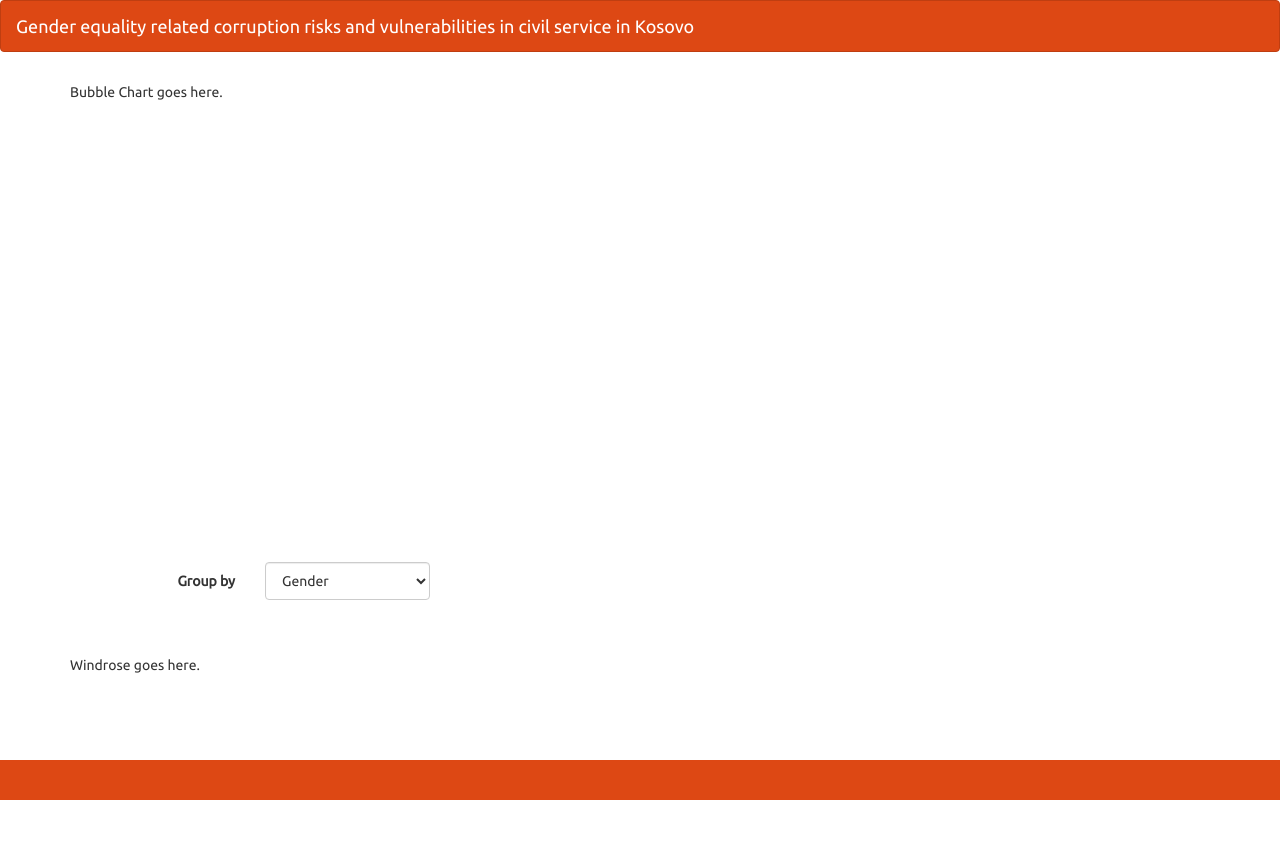
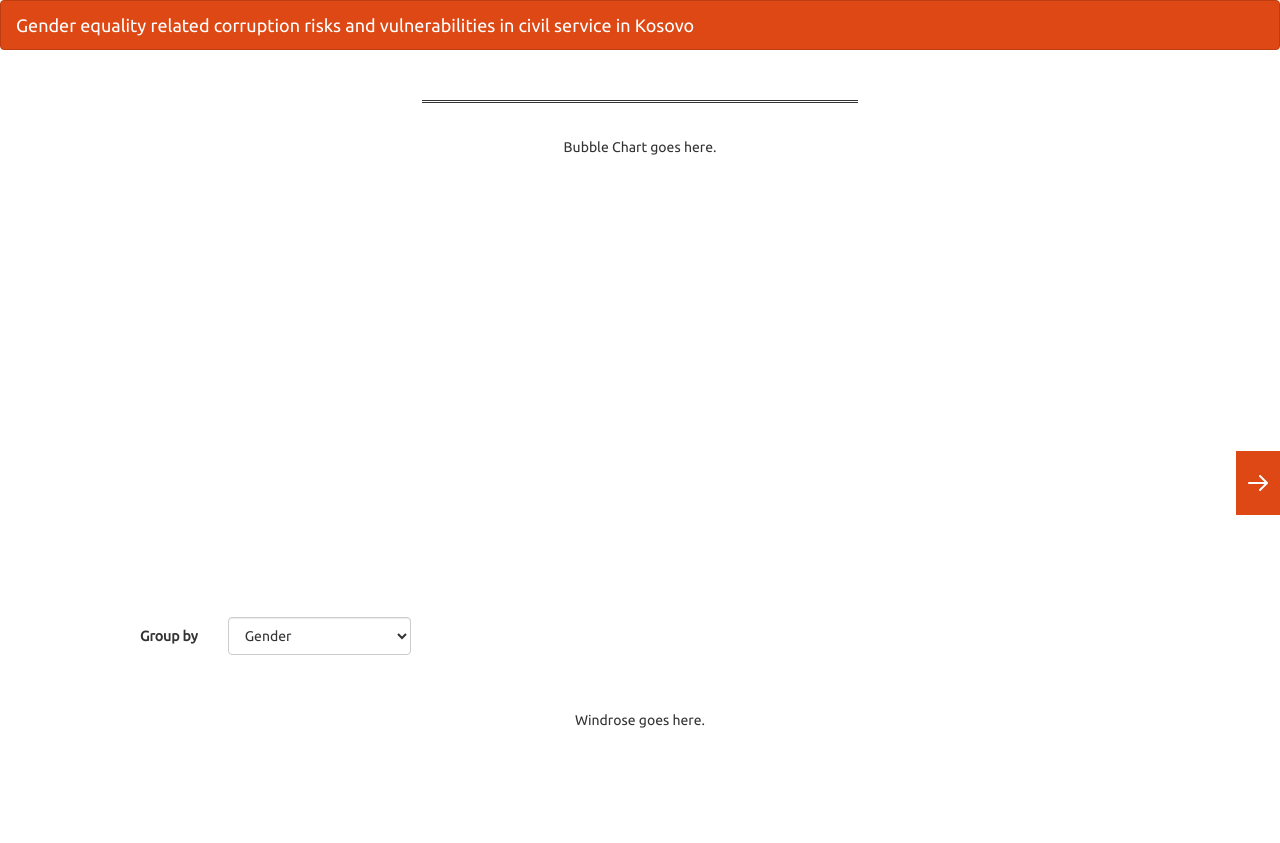
Before and after one commit to opendatakosovo/undp-gsc-viz, a Flask app: template ugcv/templates/multichoice.html in a window 1280 px wide. Before the commit the page ends 800 px from the top, so only its background shows below. Run offline with Flask 2, Linux system fonts and the light colour scheme; the template is opened without the code that fills it: most values are stand-ins (such as "Sample title", 1, 10 or a date in 2020); some libraries are stand-ins or nearby versions.

Commit message:
implemented page navigation

```diff
--- /dev/null
+++ b/ugcv/static/pagenav.css
@@ -0,0 +1,189 @@
+*, *:after, *:before {
+    -webkit-box-sizing: border-box;
+    -moz-box-sizing: border-box;
+    box-sizing: border-box;
+}
+
+html, body, section, .container, .codrops-header {
+    height: 100%;
+}
+
+
+section {
+    padding: 1em;
+    text-align: center;
+    position: relative;
+    margin: 0px;
+    height: calc(100% - 80px);
+    overflow: hidden;
+}
+
+/* SVG wrap - hide SVG arrows */
+.svg-wrap {
+    position: absolute;
+    width: 0px;
+    height: 0px;
+    overflow: hidden;
+}
+
+nav a {
+    position: absolute;
+    top: 50%;
+    display: block;
+    outline: none;
+    text-align: left;
+    z-index: 1000;
+    -webkit-transform: translateY(-50%);
+    transform: translateY(-50%);
+}
+
+nav a.prev {
+    left: 0;
+}
+
+nav a.next {
+    right: 0;
+}
+
+nav a svg {
+    display: block;
+    margin: 0 auto;
+    padding: 0;
+}
+
+/*--------------------*/
+/* Grow Pop */
+/*--------------------*/
+.nav-growpop .icon-wrap {
+    position: relative;
+    z-index: 100;
+    display: block;
+    padding: 20px 10px;
+    border: 0px solid #dd4814;
+    background: #dd4814;
+    -webkit-transition: border-width 0.3s 0.15s;
+    transition: border-width 0.3s 0.15s;
+}
+
+.nav-growpop svg.icon {
+    fill: #fff;
+}
+
+.nav-growpop div {
+    position: absolute;
+    top: 50%;
+    padding: 20px;
+    width: 360px;
+    height: 144px;
+    background: #fff;
+    opacity: 0;
+    -webkit-transition: -webkit-transform 0.3s, opacity 0.3s;
+    transition: transform 0.3s, opacity 0.3s;
+}
+
+.nav-growpop a.prev div {
+    left: 0;
+    padding: 20px 20px 20px 70px;
+    /*padding: 20px 140px 20px 70px;*/ /* uncomment this if we want to add image */
+    text-align: right;
+    -webkit-transform: translateY(-50%) translateX(-100%) scale(0.75);
+    transform: translateY(-50%) translateX(-100%) scale(0.75);
+}
+
+.nav-growpop a.next div {
+    right: 0;
+    padding: 20px 70px 20px 20px;
+    /* padding: 20px 70px 20px 140px; */ /* uncomment this if we want to add image */
+    -webkit-transform: translateY(-50%) translateX(100%) scale(0.75);
+    transform: translateY(-50%) translateX(100%) scale(0.75);
+}
+
+.nav-growpop span {
+    display: block;
+    padding-bottom: 5px;
+    border-bottom: 1px solid #ddd;
+    color: #cdcdcd;
+    text-transform: uppercase;
+    letter-spacing: 1px;
+    font-weight: 400;
+    font-size: 0.7em;
+    line-height: 1.2;
+}
+
+.nav-growpop h3 {
+    margin: 0;
+    padding: 8px 0 10px;
+    color: #818181;
+    font-weight: 300;
+    font-size: 1.325em;
+    line-height: 1.2;
+}
+
+.nav-growpop div p {
+    margin: 0;
+    color: #b24e44;
+    font-style: italic;
+    font-size: 75%;
+    font-family: "Lucida Bright", Georgia, serif;
+}
+
+.nav-growpop img {
+    position: absolute;
+    top: 20px;
+}
+
+.nav-growpop a.prev img {
+    right: 20px;
+}
+
+.nav-growpop a.next img {
+    left: 20px;
+}
+
+.nav-growpop a:hover .icon-wrap {
+    border-top-width: 40px;
+    border-bottom-width: 40px;
+    -webkit-transition-delay: 0s;
+    transition-delay: 0s;
+}
+
+.nav-growpop a:hover div {
+    opacity: 1;
+    -webkit-transition-delay: 0.3s;
+    transition-delay: 0.3s;
+    -webkit-transform: translateY(-50%) translateX(0) scale(1);
+    transform: translateY(-50%) translateX(0) scale(1);
+}
+
+@media screen and (max-width: 520px) {
+    .nav-slide a.prev,
+    .nav-reveal a.prev,
+    .nav-doubleflip a.prev,
+    .nav-fillslide a.prev,
+    .nav-growpop a.prev {
+        -webkit-transform-origin: 0% 50%;
+        transform-origin: 0% 50%;
+    }
+
+    .nav-slide a.next,
+    .nav-reveal a.next,
+    .nav-doubleflip a.next,
+    .nav-fillslide a.next,
+    .nav-growpop a.next {
+        -webkit-transform-origin: 100% 50%;
+        transform-origin: 100% 50%;
+    }
+
+    .nav-slide a,
+    .nav-reveal a,
+    .nav-doubleflip a,
+    .nav-fillslide a {
+        -webkit-transform: scale(0.6);
+        transform: scale(0.6);
+    }
+
+    .nav-growpop a {
+        -webkit-transform: translateY(-50%) scale(0.6);
+        transform: translateY(-50%) scale(0.6);
+    }
+}
--- a/ugcv/static/style.css
+++ b/ugcv/static/style.css
@@ -1,21 +1,3 @@
-/* Sticky footer styles
--------------------------------------------------- */
-html {
-  position: relative;
-  min-height: 100%;
-}
-body {
-  /* Margin bottom by footer height */
-  margin-bottom: 80px;
-}
-
-.center {
-    margin-left: auto;
-    margin-right: auto;
-    width: 70%;
-    background-color: #b0e0e6;
-}
-
  /* Fancy HR */
 hr.style-eight {
   padding: 0;
@@ -23,6 +5,8 @@
   border-top: medium double #333;
   color: #333;
   text-align: center;
+  margin-left:33%;
+  margin-right:33%
 }
 hr.style-eight:after {
   content: "§";
@@ -34,37 +18,7 @@
   background: white;
 }
 
-h1.page-title {
+/* Page title */
+h3.page-title {
   text-align: center;
-  text-transform: uppercase;
 }
-
-.category-selection-box {
-  padding-top: 20px;
-  padding-bottom: 20px;
-  padding-left: 20px;
-  padding-right: 20px;
-  background-color: #dd4814;
-}
-
-.category-selection-box .text{
-  color: white;
-  text-transform: uppercase;
-}
-
-#map {
-  height: 600px;
-}
-
-.push-for-footer{
-  height: 40px;
-}
-
-.footer {
-  position: absolute;
-  bottom: 0;
-  width: 100%;
-  /* Set the fixed height of the footer here */
-  height: 40px;
-  background-color: #dd4814;
-}
--- a/ugcv/static/utils.js
+++ b/ugcv/static/utils.js
@@ -1,6 +1,6 @@
 var QUESTIONS_ANSWERS_DICT = {
     "q1": {
-        "question": "Which of these practices within the workplaca do you think are corrupt?",
+        "question": "Which of these practices within the workplace do you think are corrupt?",
         "answers": {
             "a1": "Accepting gifts or hospitality from a civil servant",
             "a2": "Taking supplies or materials from work for home use",
@@ -27,8 +27,18 @@
             "a6": "Trading in influence"
         }
     },
-    "q5": {
-        "question": "What best describe the corruption you witnessed?",
+    "q3": {
+        "question": "How prevalent do you believe corruption is in the civil of your country?",
+        "answers": {
+            "a1": "Not prevalent",
+            "a2": "A bit prevalent",
+            "a3": "Somewhat prevalent",
+            "a4": "Prevalent",
+            "a5": "Very prevalent",
+        }
+    },
+    "q4": {
+        "question": "Have you ever witnessed corruption in your current workplace?",
         "answers": {
             "a1": "Embezzlement, theft (including time theft not working required hours) and fraud",
             "a2": "Extortion (including sexual extortion)",
--- a/ugcv/templates/base.html
+++ b/ugcv/templates/base.html
@@ -13,13 +13,92 @@
     <!-- Bootstrap compiled and minified CSS -->
     <link rel="stylesheet" type="text/css" href="{{ url_for('static', filename='bootstrap/css/bootstrap.min.css') }}" />
 
-    <!-- Site styling -->
+    <!-- page styling -->
     <link rel="stylesheet" type="text/css" href="{{ url_for('static', filename='style.css') }}" />
+
+    <!-- page nav styling -->
+    <link rel="stylesheet" type="text/css" href="{{ url_for('static', filename='pagenav.css') }}" />
+
+    <script>
+      $(document).ready(function(){
+        var qid = {{qid}}
+
+        initPageTitle(qid);
+        initPreviousPageArrow(qid);
+        initNextPageArrow(qid);
+      });
+
+      function initPageTitle(qid){
+        if(qid != undefined){
+          var question = getQuestion('q' + qid);
+          $('h3.page-title').html(question)
+        }
+      }
+
+      function initPreviousPageArrow(qid){
+        var prevQid = qid - 1;
+
+        if(qid != undefined){
+          // Show the previous page nav arrow link
+          $('a.prev').css('visibility', 'visible');
+
+          if(prevQid == 0){
+            // Current page is first question page. Previous page is index page.
+            $('span.prev-title').html("Index page.");
+            $('h3.prev-text').html("Return to the index page.");
+
+            $('a.prev').attr('href', '/');
+
+          }else{
+            // Current page is one of the question pages that is not the first question page.
+            var prevQuestion = getQuestion('q' + prevQid);
+            $('h3.prev-text').html(prevQuestion);
+
+            $('a.prev').attr('href', '/question/' + prevQid);
+          }
+        }
+      }
+
+      function initNextPageArrow(qid){
+        var nextQid = -1;
+        var nextQuestion = '';
+
+        if(qid != undefined){
+
+          // Hide next page arrow button when we are at the last question.
+          if(nextQid == 13){
+            $('a.prev').css('visibility', 'hidden');
+          }
+
+          // Get next question.
+          nextQid = qid + 1;
+          nextQuestion = getQuestion('q' + nextQid);
+
+
+        }else{
+          // Get next question.
+          nextQid = 1;
+          nextQuestion = getQuestion('q1');
+        }
+
+        // Set next page arrow button
+        $('h3.next-text').html(nextQuestion);
+        $('a.next').attr('href', '/question/' + nextQid);
+      }
+    </script>
 <title>
     Gender equality related corruption risks and vulnerabilities in civil service in Kosovo
 </title>
 </head>
 <body>
+  <div class="svg-wrap">
+    <svg width="64" height="64" viewBox="0 0 64 64">
+      <path id="arrow-left" d="M26.667 10.667q1.104 0 1.885 0.781t0.781 1.885q0 1.125-0.792 1.896l-14.104 14.104h41.563q1.104 0 1.885 0.781t0.781 1.885-0.781 1.885-1.885 0.781h-41.563l14.104 14.104q0.792 0.771 0.792 1.896 0 1.104-0.781 1.885t-1.885 0.781q-1.125 0-1.896-0.771l-18.667-18.667q-0.771-0.813-0.771-1.896t0.771-1.896l18.667-18.667q0.792-0.771 1.896-0.771z" />
+    </svg>
+    <svg width="64" height="64" viewBox="0 0 64 64">
+      <path id="arrow-right" d="M37.333 10.667q1.125 0 1.896 0.771l18.667 18.667q0.771 0.771 0.771 1.896t-0.771 1.896l-18.667 18.667q-0.771 0.771-1.896 0.771-1.146 0-1.906-0.76t-0.76-1.906q0-1.125 0.771-1.896l14.125-14.104h-41.563q-1.104 0-1.885-0.781t-0.781-1.885 0.781-1.885 1.885-0.781h41.563l-14.125-14.104q-0.771-0.771-0.771-1.896 0-1.146 0.76-1.906t1.906-0.76z" />
+    </svg>
+  </div>
 
   <nav class="navbar navbar-default" role="navigation">
       {% if config.BASE_PATH == '' %}
@@ -28,18 +107,32 @@
           <a class="navbar-brand" href="{{ config.BASE_PATH }}">Gender equality related corruption risks and vulnerabilities in civil service in Kosovo</a>
       {% endif %}
   </nav>
-  <div class="container" style="padding-top:10px;">
-  	{% block body %}{% endblock %}
+
+  <div class="" style="padding-top:10px;">
+    <h3 class="page-title"></h3>
+    <hr class="style-eight">
+
+    <section>
+      <nav class="nav-growpop">
+        <a class="prev" style="visibility: hidden;"  href="/item1">
+          <span class="icon-wrap"><svg class="icon" width="24" height="24" viewBox="0 0 64 64"><use xlink:href="#arrow-left"></svg></span>
+          <div>
+            <span class="prev-title">Previous Question</span>
+            <h3 class="prev-text"></h3>
+          </div>
+        </a>
+        <a class="next"  href="/item3">
+          <span class="icon-wrap"><svg class="icon" width="24" height="24" viewBox="0 0 64 64"><use xlink:href="#arrow-right"></svg></span>
+          <div>
+            <span class="next-title">Next Question</span>
+            <h3 class="next-text"></h3>
+          </div>
+        </a>
+      </nav>
+      <div>
+        {% block body %}{% endblock %}
+      </div>
+    </section>
   </div>
-
-  <div class="push-for-footer"></div>
-
-  <div class="footer">
-      <div class="footer-container" align="center">
-          <p class="text-muted">
-          </p>
-      </div>
-  </div>
-
 </body>
 </html>
--- a/ugcv/views/pages/answers.py
+++ b/ugcv/views/pages/answers.py
@@ -3,6 +3,7 @@
 
 class Answers(View):
     def dispatch_request(self, qid):
+
     	if qid in [1, 2, 5, 7, 10, 11, 12, 13]:
         	return render_template('multichoice.html', qid=qid)
         else:
```
